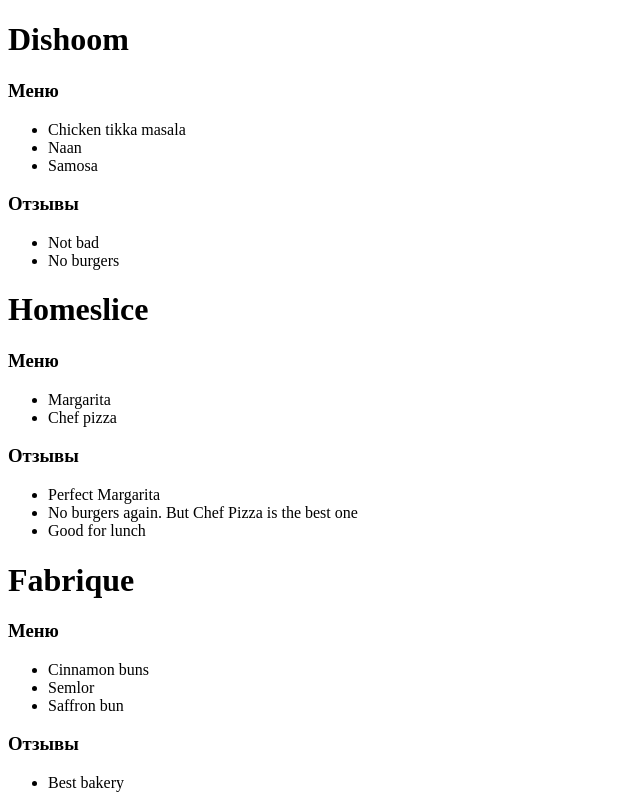
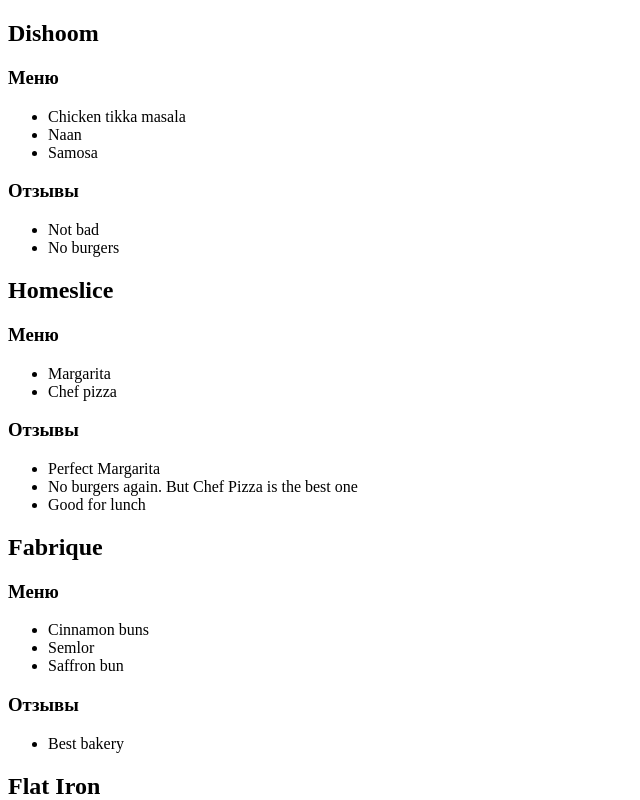
Before and after one commit to AlexIgn88/react-2024-learn, a React (Vite) app: page / in a window 1280 px wide. Shown: the top 800 px of the page, without its empty margins (0-640 px from the left). Built offline with nearby package versions, Linux system fonts and the light colour scheme.

Commit message:
chore(main) удалить неиспользуемый код, заменить h1 на h2

```diff
--- a/src/main.jsx
+++ b/src/main.jsx
@@ -1,11 +1,10 @@
-// import { StrictMode } from "react";
 import { createRoot } from "react-dom/client";
 import { restaurants } from "../materials/mock.js";
 
 createRoot(document.getElementById("root")).render(
   <main>
     <div>
-      <h1>{restaurants[0].name}</h1>
+      <h2>{restaurants[0].name}</h2>
       <h3>Меню</h3>
       <ul>
         <li>{restaurants[0].menu[0].name}</li>
@@ -19,7 +18,7 @@
       </ul>
     </div>
     <div>
-      <h1>{restaurants[1].name}</h1>
+      <h2>{restaurants[1].name}</h2>
       <h3>Меню</h3>
       <ul>
         <li>{restaurants[1].menu[0].name}</li>
@@ -33,7 +32,7 @@
       </ul>
     </div>
     <div>
-      <h1>{restaurants[2].name}</h1>
+      <h2>{restaurants[2].name}</h2>
       <h3>Меню</h3>
       <ul>
         <li>{restaurants[2].menu[0].name}</li>
@@ -46,7 +45,7 @@
       </ul>
     </div>
     <div>
-      <h1>{restaurants[3].name}</h1>
+      <h2>{restaurants[3].name}</h2>
       <h3>Меню</h3>
       <ul>
         <li>{restaurants[3].menu[0].name}</li>
```
